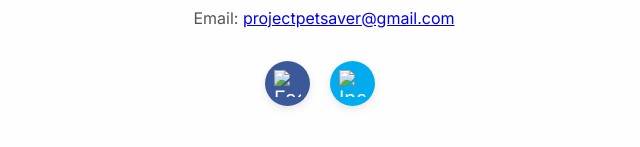
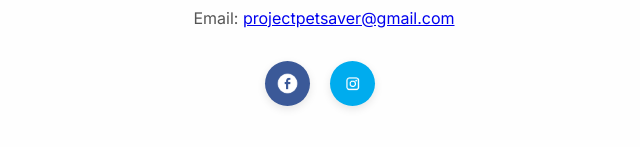
Before and after one commit to keysyayst/petsaver, a plain HTML site: page Kontak.html in a window 1280 px wide. Shown: the part 339-486 px from the top of the page, 320-960 px from the left. Drawn offline with Linux system fonts and the light colour scheme; the site is published under a folder, as on GitHub Pages, so addresses that start at the root find nothing.

Commit message:
Fix all social media icon paths to relative paths

```diff
--- a/Kontak.html
+++ b/Kontak.html
@@ -117,12 +117,12 @@
         <a
           href="https://www.facebook.com/profile.php?id=61577318411619"
           class="circle-icon fb"
-          ><img src="/images/fb.png" alt="Facebook"
+          ><img src="images/fb.png" alt="Facebook"
         /></a>
         <a
           href="https://www.instagram.com/petsaverss?igsh=cDR3ZnJqbzNiNHA3"
           class="circle-icon ig"
-          ><img src="/images/ig.png" alt="Instagram"
+          ><img src="images/ig.png" alt="Instagram"
         /></a>
       </div>
     </section>
```
Also changed, not shown: donasi.html (+2 -2 lines).
